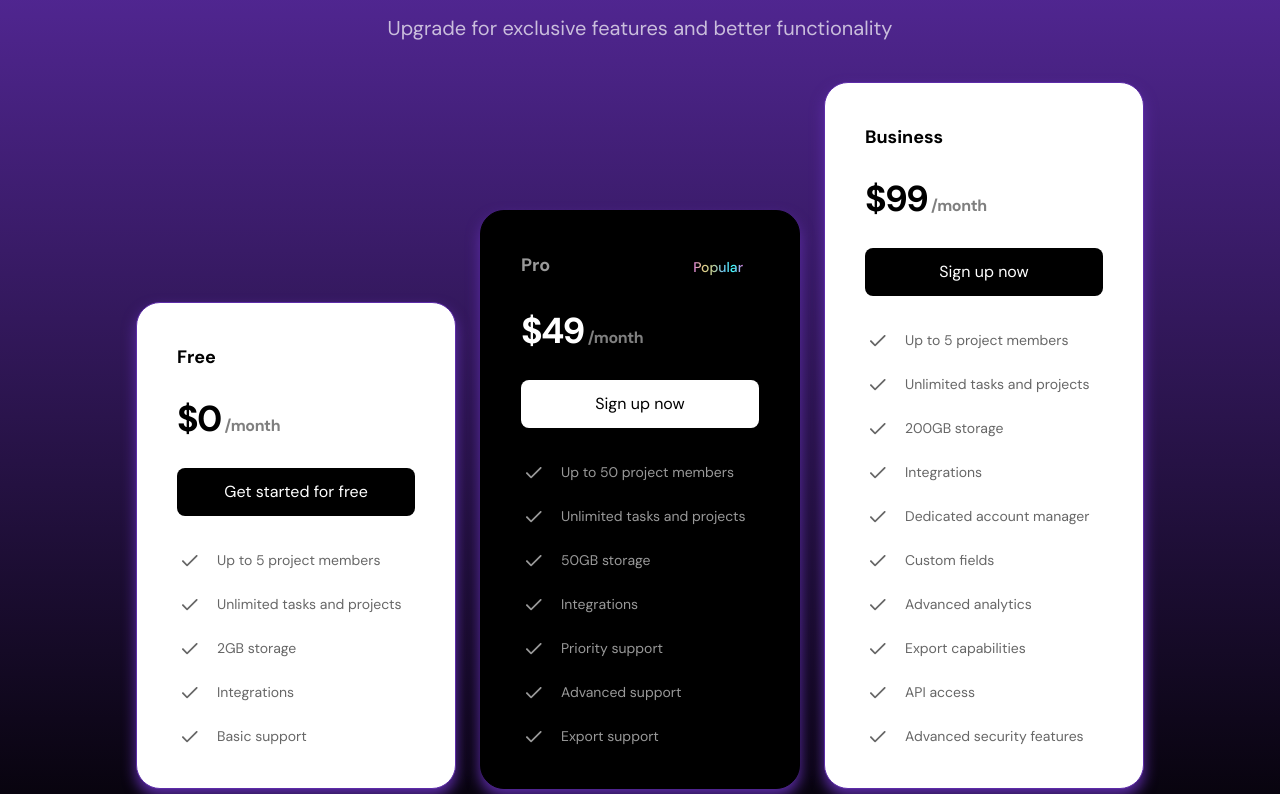
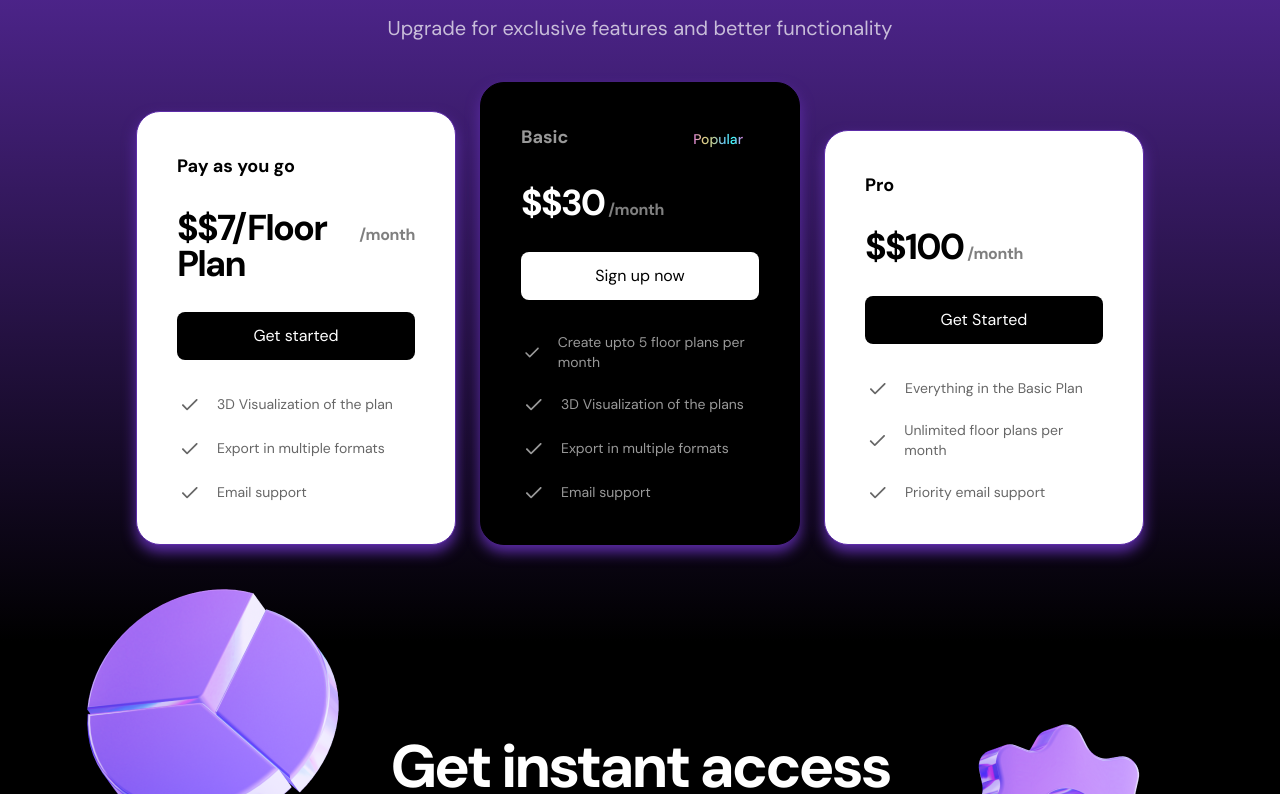
Before and after one commit to siro844/architech-landing, a Next.js app: page / in a window 1280 px wide. Shown: the part 2706-3500 px from the top of the page. Built offline with nearby package versions, Linux system fonts and the light colour scheme.

Commit message:
fix : update pricing

```diff
--- a/src/components/Pricing.tsx
+++ b/src/components/Pricing.tsx
@@ -2,52 +2,40 @@ import CheckIcon from "../assets/icons/check.svg"
 import {twMerge} from "tailwind-merge"
 const pricingTiers = [
   {
-    title: "Free",
-    monthlyPrice: 0,
-    buttonText: "Get started for free",
+    title: "Pay as you go",
+    monthlyPrice: "$7/Floor Plan",
+    buttonText: "Get started",
     popular: false,
     inverse: false,
     features: [
-      "Up to 5 project members",
-      "Unlimited tasks and projects",
-      "2GB storage",
-      "Integrations",
-      "Basic support",
+      "3D Visualization of the plan",
+      "Export in multiple formats",
+      "Email support",
+    ],
+  },
+  {
+    title: "Basic",
+    monthlyPrice: "$30",
+    buttonText: "Sign up now",
+    popular: true,
+    inverse: true,
+    features: [
+      "Create upto 5 floor plans per month",
+      "3D Visualization of the plans",
+      "Export in multiple formats",
+      "Email support",
     ],
   },
   {
     title: "Pro",
-    monthlyPrice: 49,
-    buttonText: "Sign up now",
-    popular: true,
-    inverse: true,
-    features: [
-      "Up to 50 project members",
-      "Unlimited tasks and projects",
-      "50GB storage",
-      "Integrations",
-      "Priority support",
-      "Advanced support",
-      "Export support",
-    ],
-  },
-  {
-    title: "Business",
-    monthlyPrice: 99,
-    buttonText: "Sign up now",
+    monthlyPrice: "$100",
+    buttonText: "Get Started",
     popular: false,
     inverse: false,
     features: [
-      "Up to 5 project members",
-      "Unlimited tasks and projects",
-      "200GB storage",
-      "Integrations",
-      "Dedicated account manager",
-      "Custom fields",
-      "Advanced analytics",
-      "Export capabilities",
-      "API access",
-      "Advanced security features",
+      "Everything in the Basic Plan",
+      "Unlimited floor plans per month",
+      "Priority email support",
     ],
   },
 ];
```
